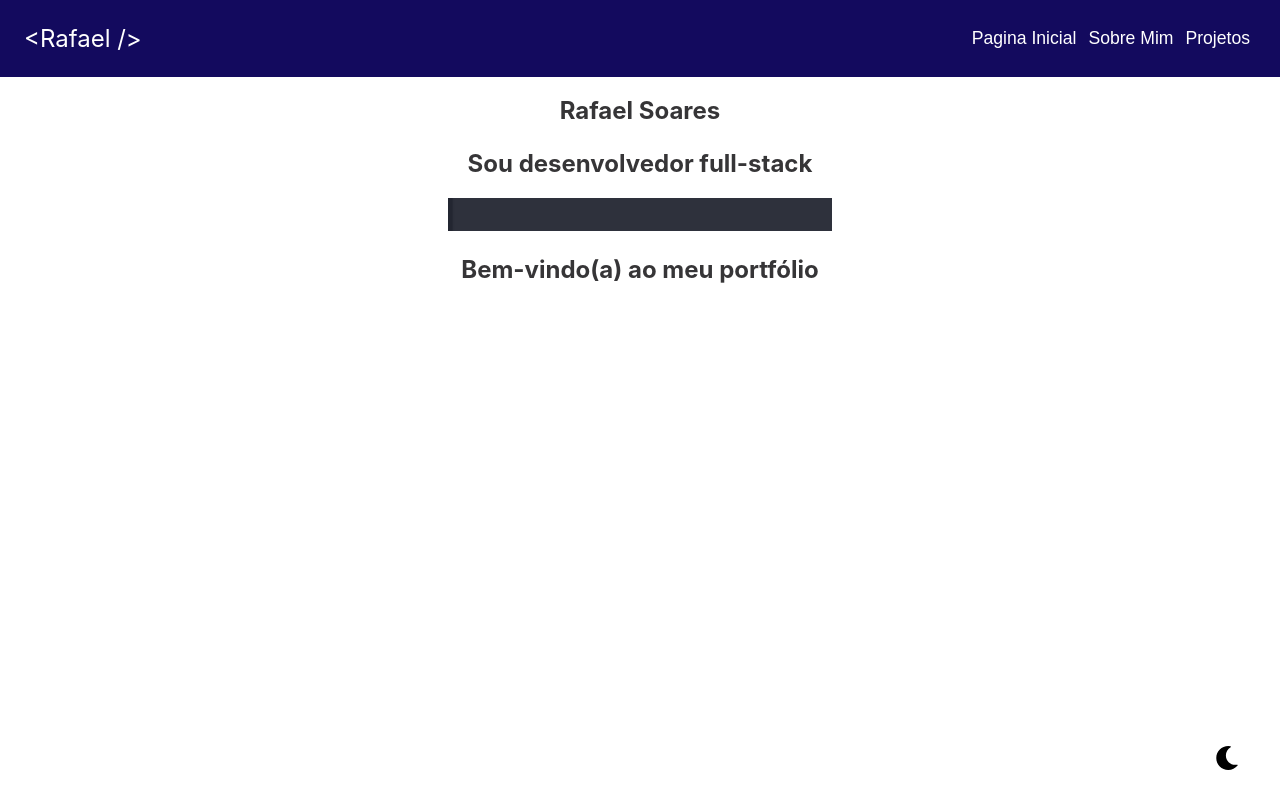
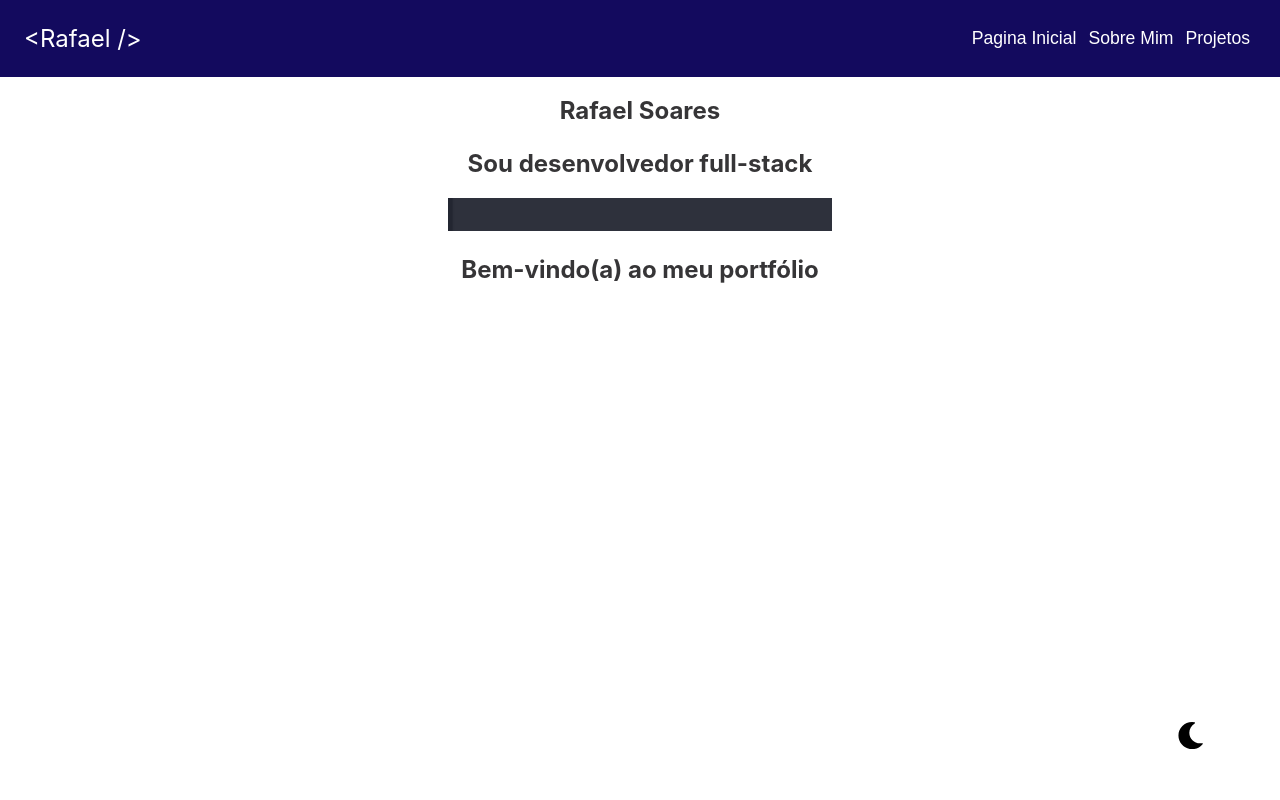
Before and after one commit to rafaelsisoares/portfolio, a React (Create React App) app: page / in a window 1280 px wide. Built offline with nearby package versions, Linux system fonts and the light colour scheme.

Commit message:
style: Pequenas alteracoes no botao de troca de tema

```diff
--- a/src/Styles/ThemeButton.css
+++ b/src/Styles/ThemeButton.css
@@ -3,13 +3,13 @@
     border: 1px solid transparent;
     cursor: pointer;
     position: fixed;
-    top: 93%;
-    left: 93%;
+    top: 90%;
+    left: 90%;
     padding: 0;
 }
 
 .btn-theme svg {
-    font-size: 1.5rem;
+    font-size: 1.7rem;
 }
 
 @media screen and (max-width: 767px) {
```
